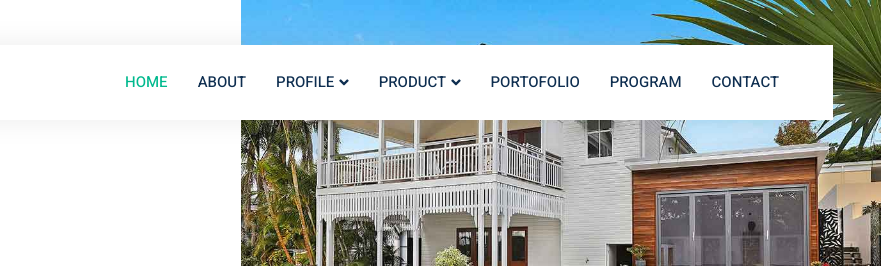
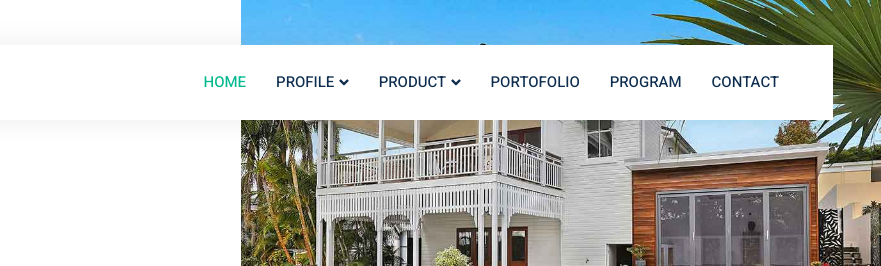
Before and after one commit to abdulaziz1999/property_apps, a plain HTML site: page 404.html in a window 1280 px wide. Shown: the top 266 px of the page, 399-1280 px from the left. Drawn offline with nearby package versions, Linux system fonts and the light colour scheme.

Commit message:
update menu

```diff
--- a/404.html
+++ b/404.html
@@ -57,7 +57,7 @@
                 <div class="collapse navbar-collapse" id="navbarCollapse">
                     <div class="navbar-nav ms-auto">
                         <a href="index.html" class="nav-item nav-link active">Home</a>
-                        <a href="about.html" class="nav-item nav-link">About</a>
+                        <!-- <a href="about.html" class="nav-item nav-link">About</a> -->
                         <div class="nav-item dropdown">
                             <a href="#" class="nav-link dropdown-toggle" data-bs-toggle="dropdown">Profile</a>
                             <div class="dropdown-menu rounded-0 m-0">
```
Also changed, not shown: about.html (+1 -1 lines), contact.html (+1 -1 lines), index.html (+1 -1 lines), property-agent.html (+1 -1 lines), property-list.html (+1 -1 lines), property-type.html (+1 -1 lines), testimonial.html (+1 -1 lines).
